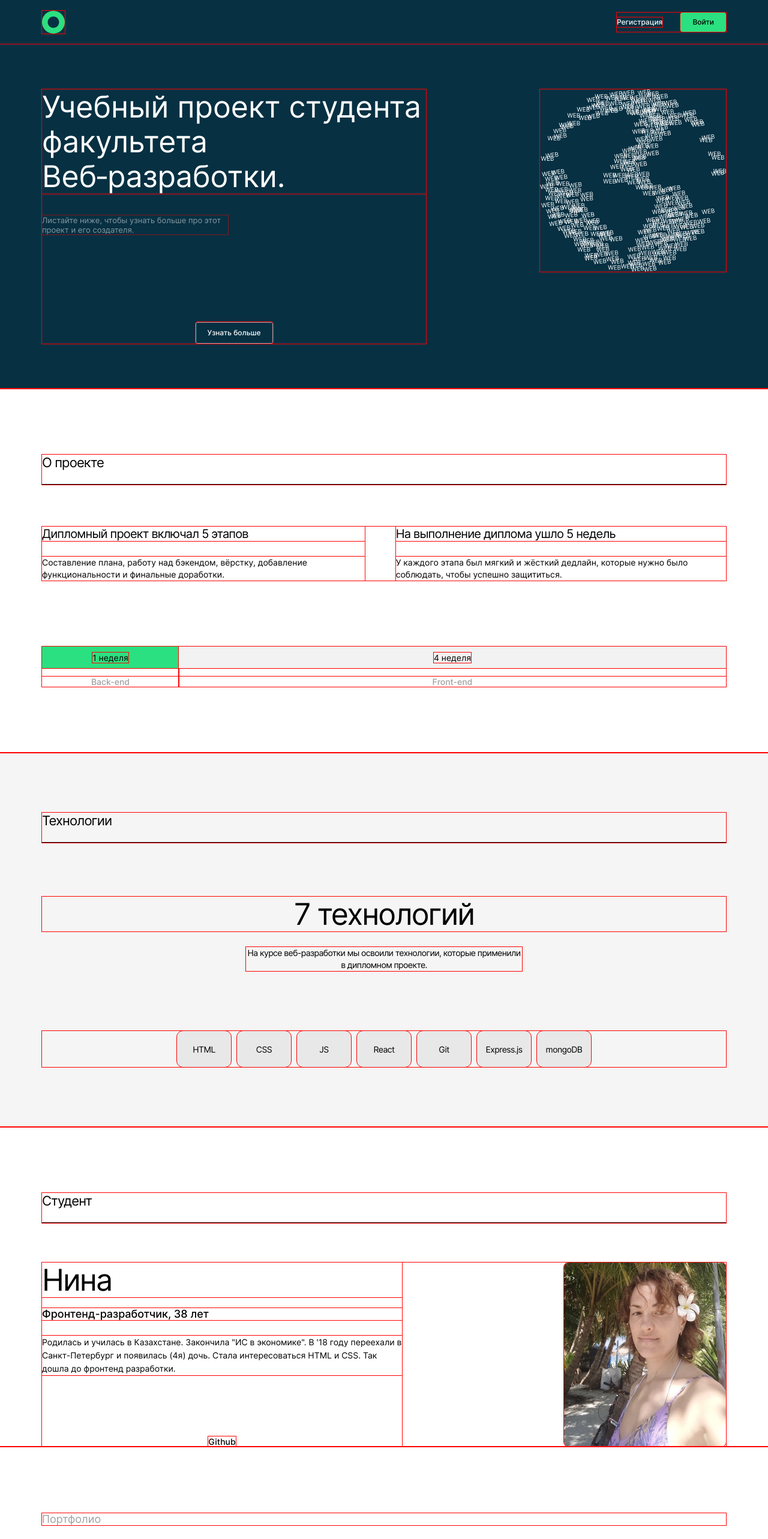
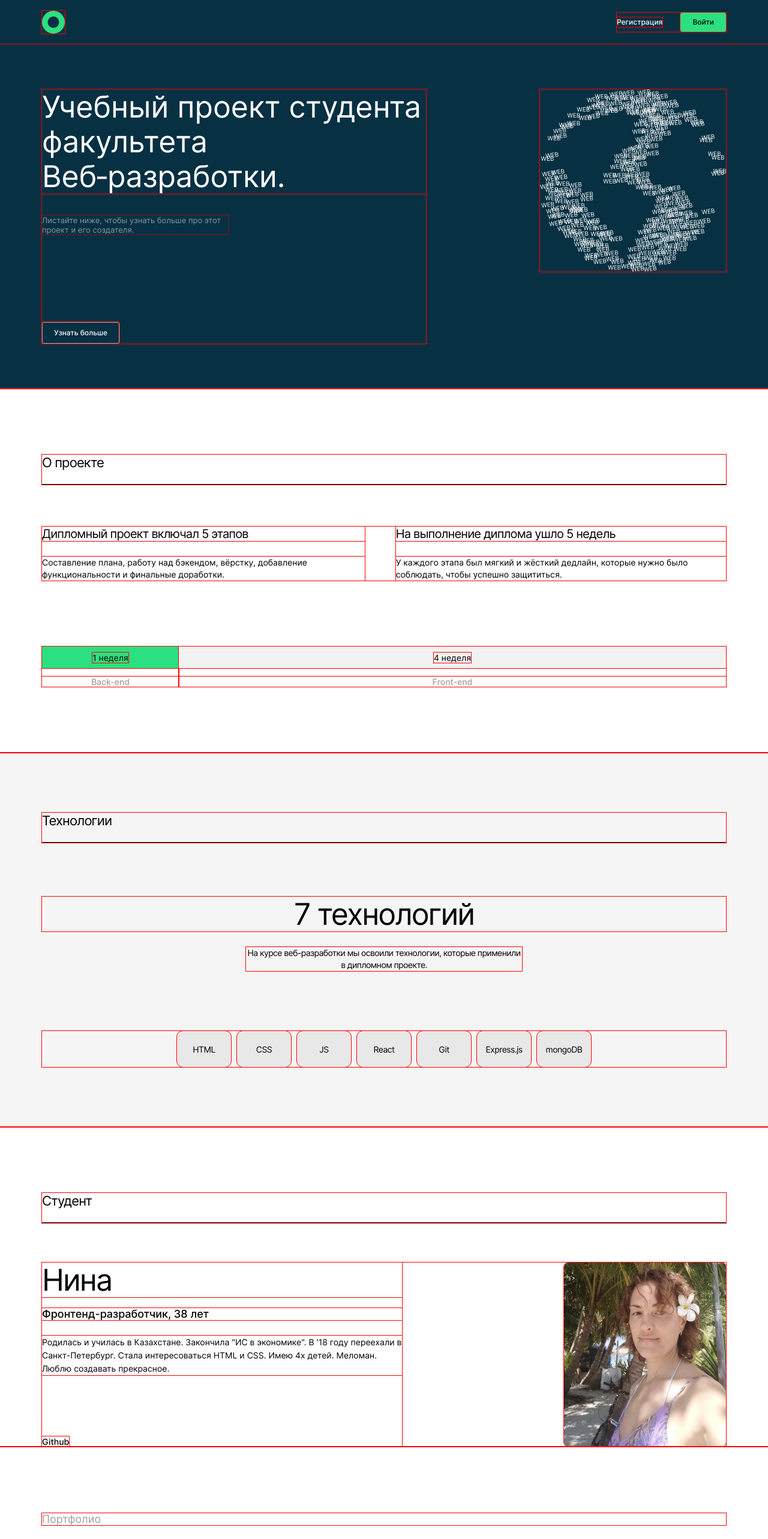
Before and after one commit to Salidors/movies-explorer-frontend, a React (Create React App) app: page / in a window 1280 px wide. Shown: the top 2566 px of the page at 60% size. Built offline with nearby package versions, Linux system fonts and the light colour scheme; the HTML template or start-up script is replaced by a standard one.

Commit message:
fix: main

```diff
--- a/src/components/Main/AboutMe/AboutMe.css
+++ b/src/components/Main/AboutMe/AboutMe.css
@@ -71,7 +71,7 @@
   font-style: normal;
   font-weight: 500;
   line-height: normal;
-  margin-top: auto;
+  margin: auto 0 0 0;
 }
 
 .me__private-image {
--- a/src/components/Main/AboutMe/AboutMe.js
+++ b/src/components/Main/AboutMe/AboutMe.js
@@ -11,9 +11,8 @@ export default function AboutMe() {
           <h3 className='me__private-name'>Нина</h3>
           <p className='me__private-bio'>Фронтенд-разработчик, 38 лет</p>
           <p className='me__private-about'>
-            Родилась и училась в Казахстане. Закончила "ИС в экономике". В '18 году переехали в Санкт-Петербург и появилась
-          (4я) дочь. Стала интересоваться HTML и CSS. Так дошла
-            до фронтенд разработки.
+            Родилась и училась в Казахстане. Закончила "ИС в экономике". В '18 году переехали в Санкт-Петербург. Стала интересоваться HTML и CSS.
+            Имею 4х детей. Меломан. Люблю создавать прекрасное.
           </p>
           <a
             href='https://github.com/Salidors'
--- a/src/components/Main/Promo/Promo.css
+++ b/src/components/Main/Promo/Promo.css
@@ -54,7 +54,7 @@
   width: 129px;
   height: 36px;
   background-color: transparent;
-  margin-top: 146px;
+  margin: 146px 0 0 0;
 }
 
 .promo__container-link:hover {
@@ -96,7 +96,7 @@
   }
 
   .promo__container-link {
-    margin-top: 92px;
+    margin: 92px 0 0 0;
   }
 }
 
@@ -122,7 +122,7 @@
   }
 
   .promo__container-link {
-    margin-top: 80px;
+    margin: 80px 0 0 0;
     width: 129px
 
   }
```
